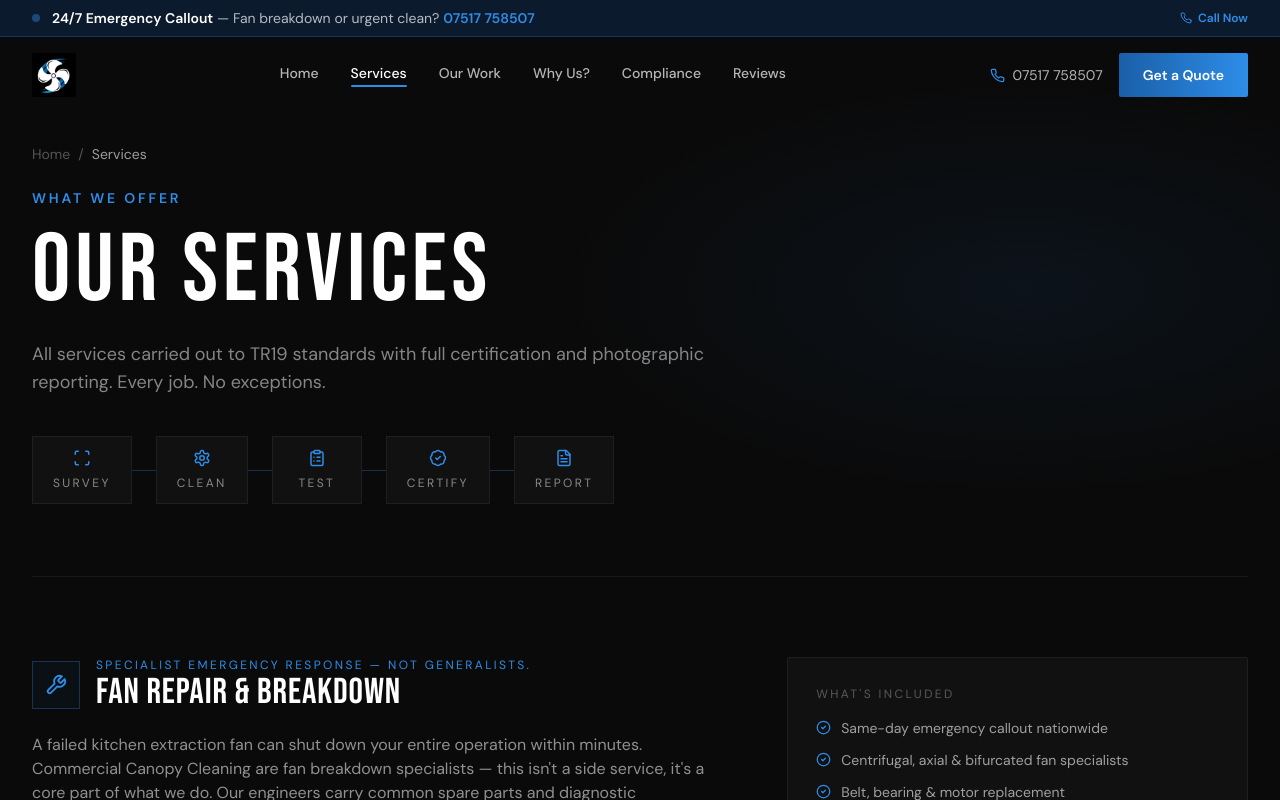
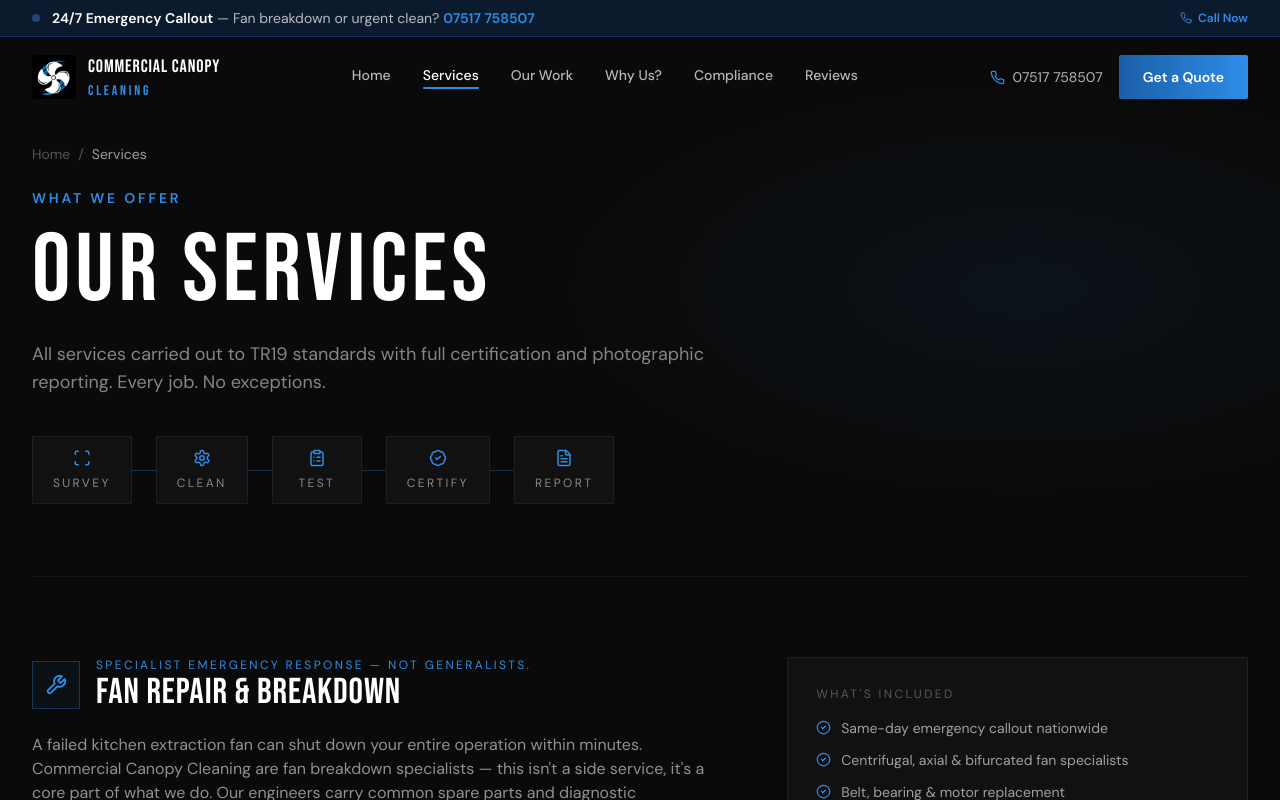
Before and after one commit to zaid5678/commercialcanopycleaning, a React (Vite) app: page /services in a window 1280 px wide. Shown: the top 800 px of the page. Built offline with nearby package versions, Linux system fonts and the light colour scheme.

Commit message:
Mobile fixes: xs breakpoint, banner truncation, footer wrap, sticky sidebar, callbar spacing

```diff
--- a/src/App.jsx
+++ b/src/App.jsx
@@ -73,6 +73,7 @@
           <main className="flex-1">
             <AnimatedRoutes />
           </main>
+          <div className="lg:hidden h-[60px]" aria-hidden="true" />
           <Footer />
           <FloatingFAB />
           <MobileCallBar />
--- a/src/components/EmergencyBanner.jsx
+++ b/src/components/EmergencyBanner.jsx
@@ -13,7 +13,7 @@
         <div className="flex items-center gap-3 min-w-0">
           <span className="w-2 h-2 rounded-full bg-brand-blue-bright flex-shrink-0" style={{ animation: 'pulse 2s ease-in-out infinite' }} />
           <style>{`@keyframes pulse{0%,100%{opacity:1}50%{opacity:0.4}}`}</style>
-          <p className="font-body text-white/70 text-xs sm:text-sm truncate">
+          <p className="font-body text-white/70 text-xs sm:text-sm">
             <span className="text-white font-semibold">24/7 Emergency Callout</span>
             <span className="hidden sm:inline"> — Fan breakdown or urgent clean?</span>
             {' '}
--- a/src/components/Footer.jsx
+++ b/src/components/Footer.jsx
@@ -31,8 +31,8 @@
   return (
     <footer className="bg-[#060606] border-t border-white/[0.06]">
       {/* Badge strip */}
-      <div className="border-b border-white/[0.06] py-4 overflow-x-auto">
-        <div className="max-w-7xl mx-auto px-6 lg:px-8 flex items-center justify-center gap-6 flex-wrap min-w-max mx-auto">
+      <div className="border-b border-white/[0.06] py-4">
+        <div className="max-w-7xl mx-auto px-6 lg:px-8 flex items-center justify-center gap-4 sm:gap-6 flex-wrap">
           <div className="flex items-center gap-2 text-white/50 font-body text-xs uppercase tracking-widest whitespace-nowrap">
             <ShieldCheck size={14} className="text-brand-blue-bright" />
             TR19 Certified
--- a/src/pages/Services.jsx
+++ b/src/pages/Services.jsx
@@ -191,7 +191,7 @@
               )}
             </div>
             <div className="flex-1 lg:basis-2/5">
-              <div className="card-surface p-6 sm:p-7 sticky top-28">
+              <div className="card-surface p-6 sm:p-7 lg:sticky lg:top-28">
                 <div className="font-body text-white/30 text-xs uppercase tracking-widest mb-4">What's Included</div>
                 <ul className="space-y-3 mb-7">
                   {service.includes.map(item => (
@@ -247,7 +247,7 @@
                 const Icon = step.icon
                 return (
                   <div key={step.label} className="flex items-center flex-shrink-0">
-                    <div className="flex flex-col items-center gap-2 px-5 py-3 border border-white/[0.06] bg-[#111] min-w-[90px]">
+                    <div className="flex flex-col items-center gap-2 px-3 sm:px-5 py-3 border border-white/[0.06] bg-[#111] min-w-[70px] sm:min-w-[90px]">
                       <Icon size={18} className="text-brand-blue-bright" />
                       <span className="font-body text-white/50 text-xs uppercase tracking-widest">{step.label}</span>
                     </div>
--- a/tailwind.config.js
+++ b/tailwind.config.js
@@ -5,6 +5,14 @@
     "./src/**/*.{js,ts,jsx,tsx}",
   ],
   theme: {
+    screens: {
+      xs: '475px',
+      sm: '640px',
+      md: '768px',
+      lg: '1024px',
+      xl: '1280px',
+      '2xl': '1536px',
+    },
     extend: {
       colors: {
         brand: {
```
